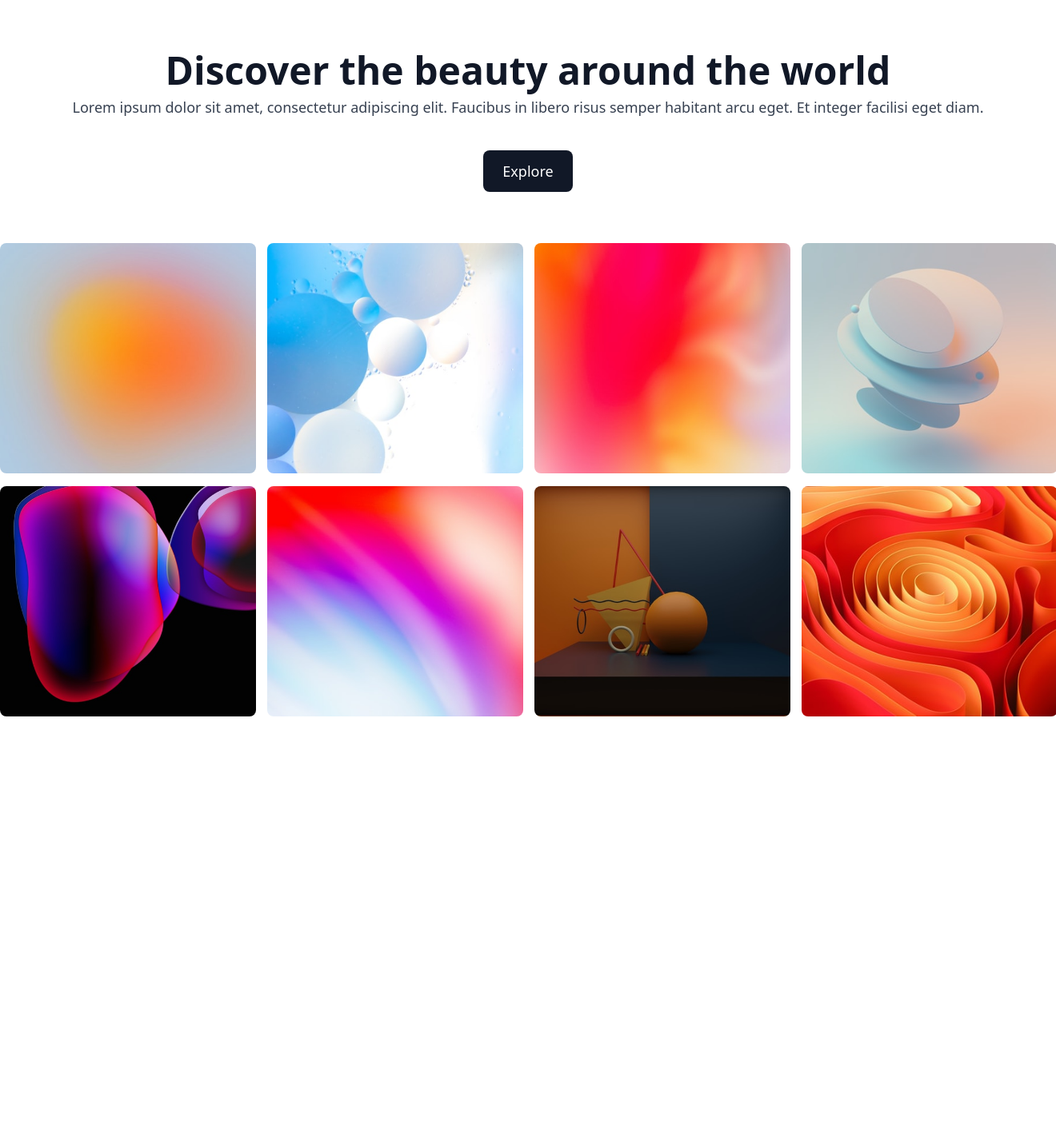
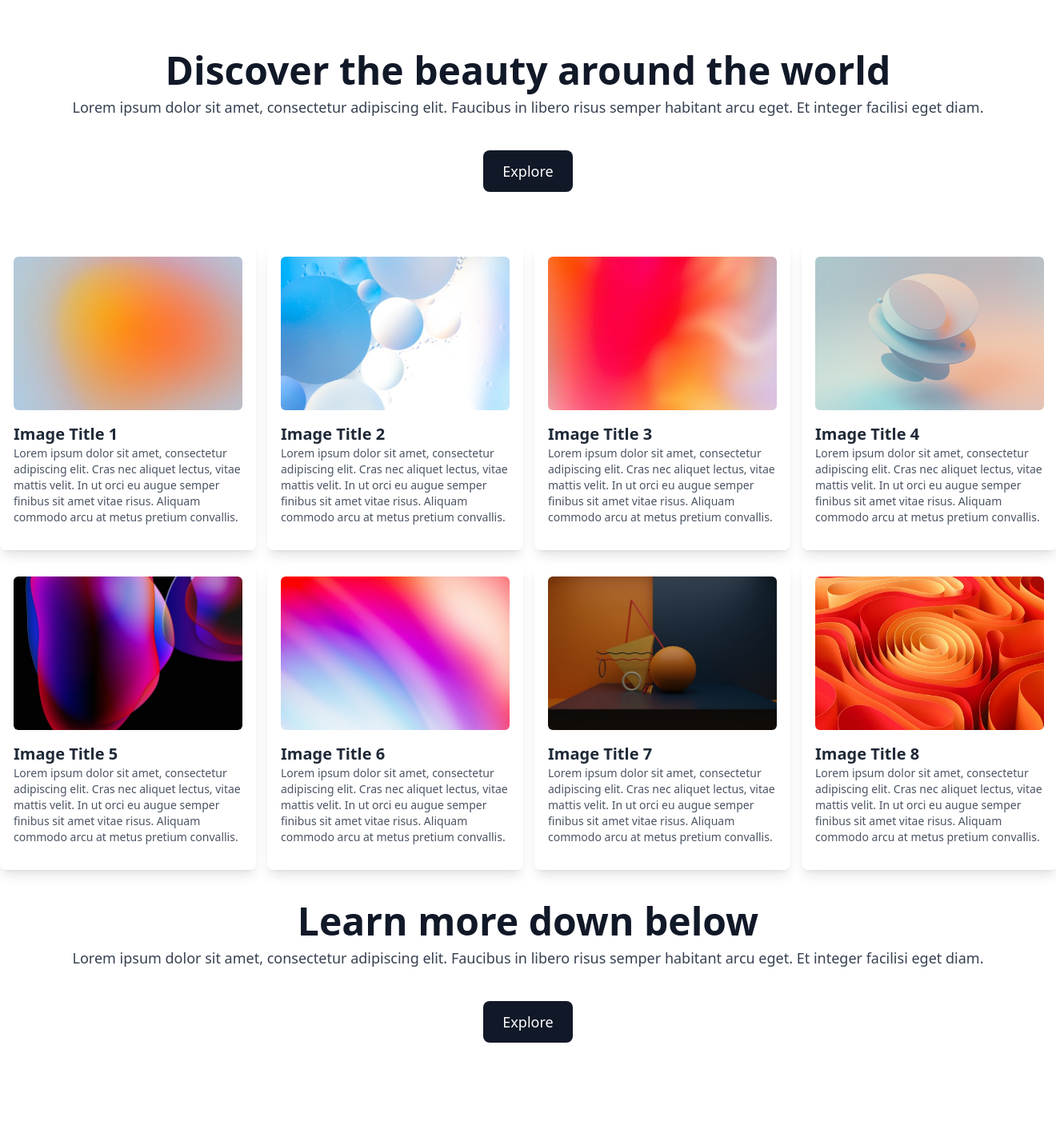
Before and after one commit to Farrel44/belajar-laravel-mk3, a Laravel app: page /home in a window 1320 px wide. Shown: the whole page at 80% size. Before the commit the page ends 960 px from the top, so only its background shows below. Run offline with Laravel 12, Linux system fonts and the light colour scheme; style sheets or scripts are compiled from the project's sources.

Commit message:
ubah home page part 1

```diff
--- a/resources/views/home.blade.php
+++ b/resources/views/home.blade.php
@@ -16,32 +16,54 @@
           <button class="bg-gray-900 text-white text-lg py-3 px-6 rounded-lg hover:bg-gray-800 transition">Explore</button>
         </a>
     </div>
-
     <div class="grid grid-cols-2 gap-4 lg:grid-cols-4">
-        <div class="w-80 h-72 rounded-lg overflow-hidden">
-          <img src="/assets/images/1.jpg" alt="image1" class="object-cover w-full h-full">
+      <div class="w-80 h-96 rounded-lg overflow-hidden bg-white/30 backdrop-blur-lg shadow-lg border border-white/20 p-4">
+          <img src="/assets/images/1.jpg" alt="image1" class="object-cover w-full h-48 rounded-md mb-4">
+          <h2 class="text-xl font-semibold text-gray-800">Image Title 1</h2>
+          <p class="text-sm text-gray-600">Lorem ipsum dolor sit amet, consectetur adipiscing elit. Cras nec aliquet lectus, vitae mattis velit. In ut orci eu augue semper finibus sit amet vitae risus. Aliquam commodo arcu at metus pretium convallis.</p>
       </div>
-        <div class="w-80 h-72 rounded-lg overflow-hidden">
-          <img src="/assets/images/2.jpg" alt="image1" class="object-cover w-full h-full">
+      <div class="w-80 h-96 rounded-lg overflow-hidden bg-white/30 backdrop-blur-lg shadow-lg border border-white/20 p-4">
+          <img src="/assets/images/2.jpg" alt="image2" class="object-cover w-full h-48 rounded-md mb-4">
+          <h2 class="text-xl font-semibold text-gray-800">Image Title 2</h2>
+          <p class="text-sm text-gray-600">Lorem ipsum dolor sit amet, consectetur adipiscing elit. Cras nec aliquet lectus, vitae mattis velit. In ut orci eu augue semper finibus sit amet vitae risus. Aliquam commodo arcu at metus pretium convallis.</p>
       </div>
-        <div class="w-80 h-72 rounded-lg overflow-hidden">
-          <img src="/assets/images/3.jpg" alt="image1" class="object-cover w-full h-full">
+      <div class="w-80 h-96 rounded-lg overflow-hidden bg-white/30 backdrop-blur-lg shadow-lg border border-white/20 p-4">
+          <img src="/assets/images/3.jpg" alt="image3" class="object-cover w-full h-48 rounded-md mb-4">
+          <h2 class="text-xl font-semibold text-gray-800">Image Title 3</h2>
+          <p class="text-sm text-gray-600">Lorem ipsum dolor sit amet, consectetur adipiscing elit. Cras nec aliquet lectus, vitae mattis velit. In ut orci eu augue semper finibus sit amet vitae risus. Aliquam commodo arcu at metus pretium convallis.</p>
       </div>
-        <div class="w-80 h-72 rounded-lg overflow-hidden">
-          <img src="/assets/images/4.jpg" alt="image1" class="object-cover w-full h-full">
+      <div class="w-80 h-96 rounded-lg overflow-hidden bg-white/30 backdrop-blur-lg shadow-lg border border-white/20 p-4">
+          <img src="/assets/images/4.jpg" alt="image4" class="object-cover w-full h-48 rounded-md mb-4">
+          <h2 class="text-xl font-semibold text-gray-800">Image Title 4</h2>
+          <p class="text-sm text-gray-600">Lorem ipsum dolor sit amet, consectetur adipiscing elit. Cras nec aliquet lectus, vitae mattis velit. In ut orci eu augue semper finibus sit amet vitae risus. Aliquam commodo arcu at metus pretium convallis.</p>
       </div>
-        <div class="w-80 h-72 rounded-lg overflow-hidden">
-          <img src="/assets/images/5.jpg" alt="image1" class="object-cover w-full h-full">
+      <div class="w-80 h-96 rounded-lg overflow-hidden bg-white/30 backdrop-blur-lg shadow-lg border border-white/20 p-4">
+          <img src="/assets/images/5.jpg" alt="image5" class="object-cover w-full h-48 rounded-md mb-4">
+          <h2 class="text-xl font-semibold text-gray-800">Image Title 5</h2>
+          <p class="text-sm text-gray-600">Lorem ipsum dolor sit amet, consectetur adipiscing elit. Cras nec aliquet lectus, vitae mattis velit. In ut orci eu augue semper finibus sit amet vitae risus. Aliquam commodo arcu at metus pretium convallis.</p>
       </div>
-        <div class="w-80 h-72 rounded-lg overflow-hidden">
-          <img src="/assets/images/6.jpg" alt="image1" class="object-cover w-full h-full">
+      <div class="w-80 h-96 rounded-lg overflow-hidden bg-white/30 backdrop-blur-lg shadow-lg border border-white/20 p-4">
+          <img src="/assets/images/6.jpg" alt="image6" class="object-cover w-full h-48 rounded-md mb-4">
+          <h2 class="text-xl font-semibold text-gray-800">Image Title 6</h2>
+          <p class="text-sm text-gray-600">Lorem ipsum dolor sit amet, consectetur adipiscing elit. Cras nec aliquet lectus, vitae mattis velit. In ut orci eu augue semper finibus sit amet vitae risus. Aliquam commodo arcu at metus pretium convallis.</p>
       </div>
-        <div class="w-80 h-72 rounded-lg overflow-hidden">
-          <img src="/assets/images/7.jpg" alt="image1" class="object-cover w-full h-full">
+      <div class="w-80 h-96 rounded-lg overflow-hidden bg-white/30 backdrop-blur-lg shadow-lg border border-white/20 p-4">
+          <img src="/assets/images/7.jpg" alt="image7" class="object-cover w-full h-48 rounded-md mb-4">
+          <h2 class="text-xl font-semibold text-gray-800">Image Title 7</h2>
+          <p class="text-sm text-gray-600">Lorem ipsum dolor sit amet, consectetur adipiscing elit. Cras nec aliquet lectus, vitae mattis velit. In ut orci eu augue semper finibus sit amet vitae risus. Aliquam commodo arcu at metus pretium convallis.</p>
       </div>
-        <div class="w-80 h-72 rounded-lg overflow-hidden">
-          <img src="/assets/images/8.jpg" alt="image1" class="object-cover w-full h-full">
+      <div class="w-80 h-96 rounded-lg overflow-hidden bg-white/30 backdrop-blur-lg shadow-lg border border-white/20 p-4">
+          <img src="/assets/images/8.jpg" alt="image8" class="object-cover w-full h-48 rounded-md mb-4">
+          <h2 class="text-xl font-semibold text-gray-800">Image Title 8</h2>
+          <p class="text-sm text-gray-600">Lorem ipsum dolor sit amet, consectetur adipiscing elit. Cras nec aliquet lectus, vitae mattis velit. In ut orci eu augue semper finibus sit amet vitae risus. Aliquam commodo arcu at metus pretium convallis.</p>
       </div>
+  </div>
+  <div class="text-center mb-16 padd pt-10">
+    <h1 class="text-5xl font-extrabold text-gray-900 mb-2">Learn more down below</h1>
+    <p class="text-lg text-gray-700 mb-10">Lorem ipsum dolor sit amet, consectetur adipiscing elit. Faucibus in libero risus semper habitant arcu eget. Et integer facilisi eget diam.</p>
+    <a href="{{route ('about') }}">
+      <button class="bg-gray-900 text-white text-lg py-3 px-6 rounded-lg hover:bg-gray-800 transition">Explore</button>
+    </a>
    </div>
 </body>
 </html>
--- a/resources/views/index.blade.php
+++ b/resources/views/index.blade.php
@@ -8,6 +8,7 @@
     @vite('resources/css/app.css')
 </head>
 <body class="bg-gray-100 flex justify-center items-center h-screen">
+
     <form id="loginForm" class="bg-white p-8 rounded-lg shadow-md w-80">
         <h1 class="text-3xl font-bold pb-4 text-center">Login</h1>
 
```
Lines whose indentation alone changed are shown as unchanged.
